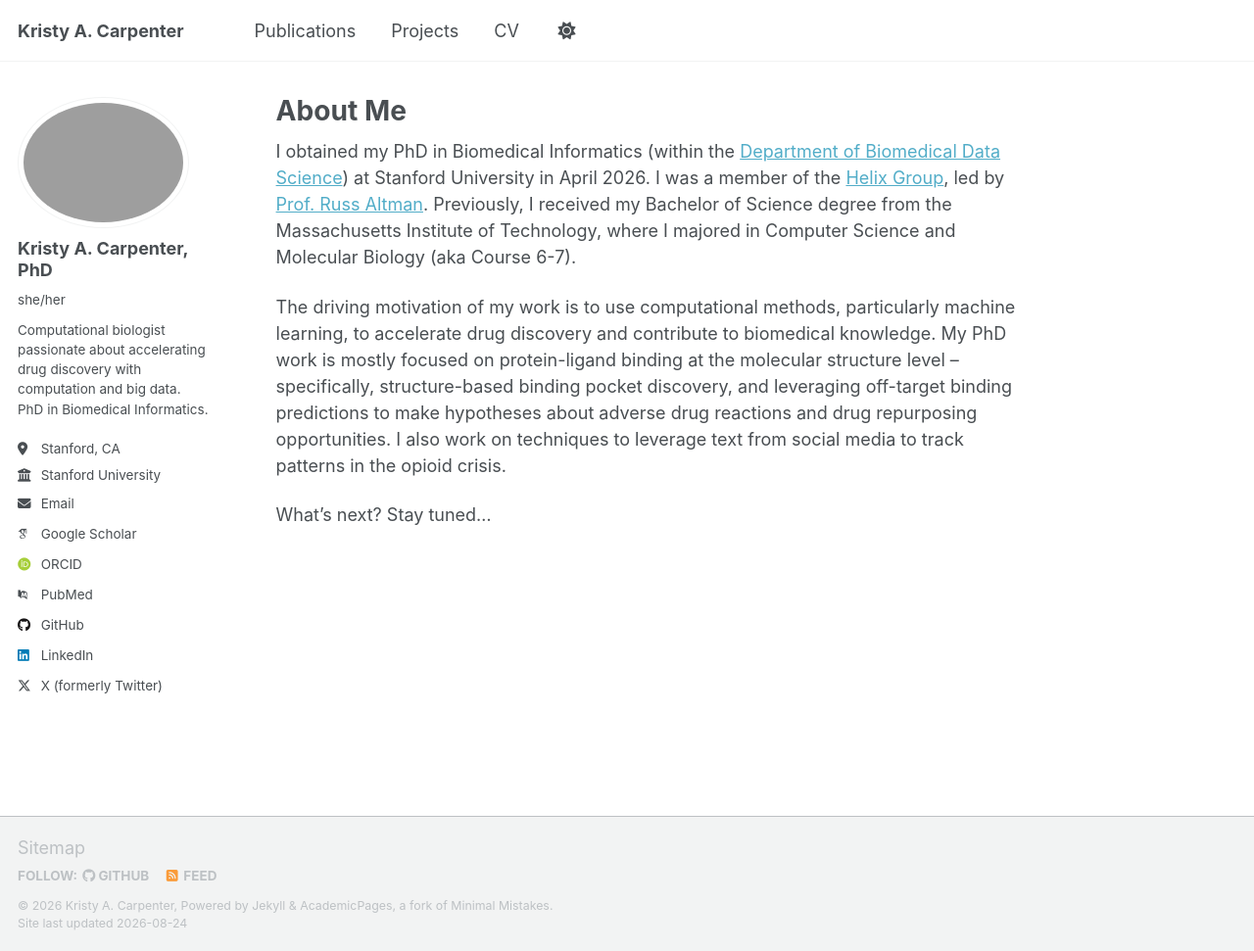
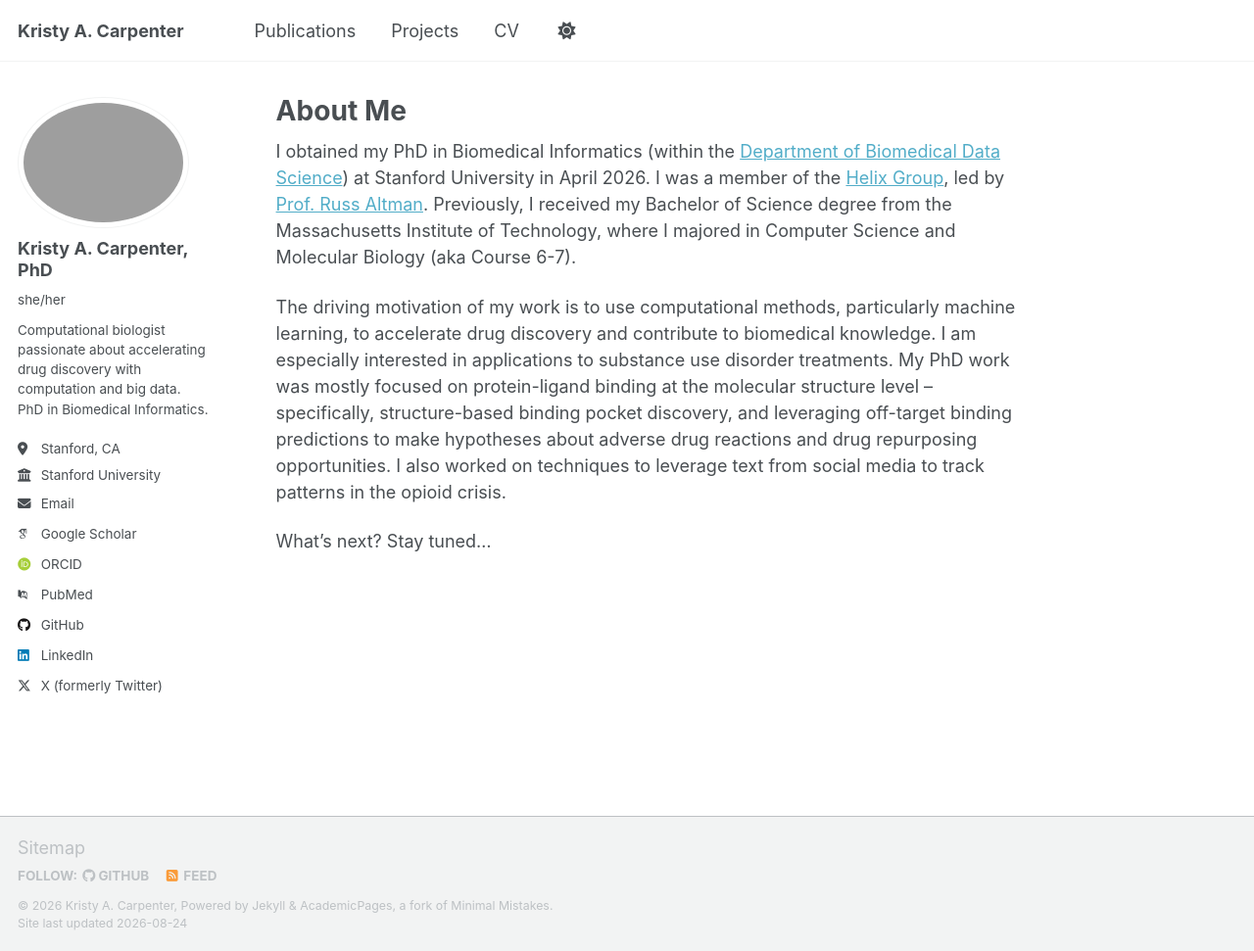
Before and after one commit to kristycarp/kristycarp.github.io, a Jekyll site: the page built from _pages/about.md, in a window 1280 px wide and 971 px high. Shown: the whole window at 98% size. Built offline with Jekyll 4.4.1, drawn with Linux system fonts in a browser that asks for light colours; some web fonts are replaced; a script that is not in the unit is left out.

Commit message:
updated bio and headshot

```diff
--- a/_pages/about.md
+++ b/_pages/about.md
@@ -9,6 +9,6 @@ redirect_from:
 
 I obtained my PhD in Biomedical Informatics (within the [Department of Biomedical Data Science](https://dbds.stanford.edu/)) at Stanford University in April 2026. I was a member of the [Helix Group](helix.stanford.edu), led by [Prof. Russ Altman](https://rbaltman.people.stanford.edu/). Previously, I received my Bachelor of Science degree from the Massachusetts Institute of Technology, where I majored in Computer Science and Molecular Biology (aka Course 6-7).
 
-The driving motivation of my work is to use computational methods, particularly machine learning, to accelerate drug discovery and contribute to biomedical knowledge. My PhD work is mostly focused on protein-ligand binding at the molecular structure level -- specifically, structure-based binding pocket discovery, and leveraging off-target binding predictions to make hypotheses about adverse drug reactions and drug repurposing opportunities. I also work on techniques to leverage text from social media to track patterns in the opioid crisis.
+The driving motivation of my work is to use computational methods, particularly machine learning, to accelerate drug discovery and contribute to biomedical knowledge. I am especially interested in applications to substance use disorder treatments. My PhD work was mostly focused on protein-ligand binding at the molecular structure level -- specifically, structure-based binding pocket discovery, and leveraging off-target binding predictions to make hypotheses about adverse drug reactions and drug repurposing opportunities. I also worked on techniques to leverage text from social media to track patterns in the opioid crisis.
 
 What's next? Stay tuned...
```
Also changed, not shown: 1 other file.
